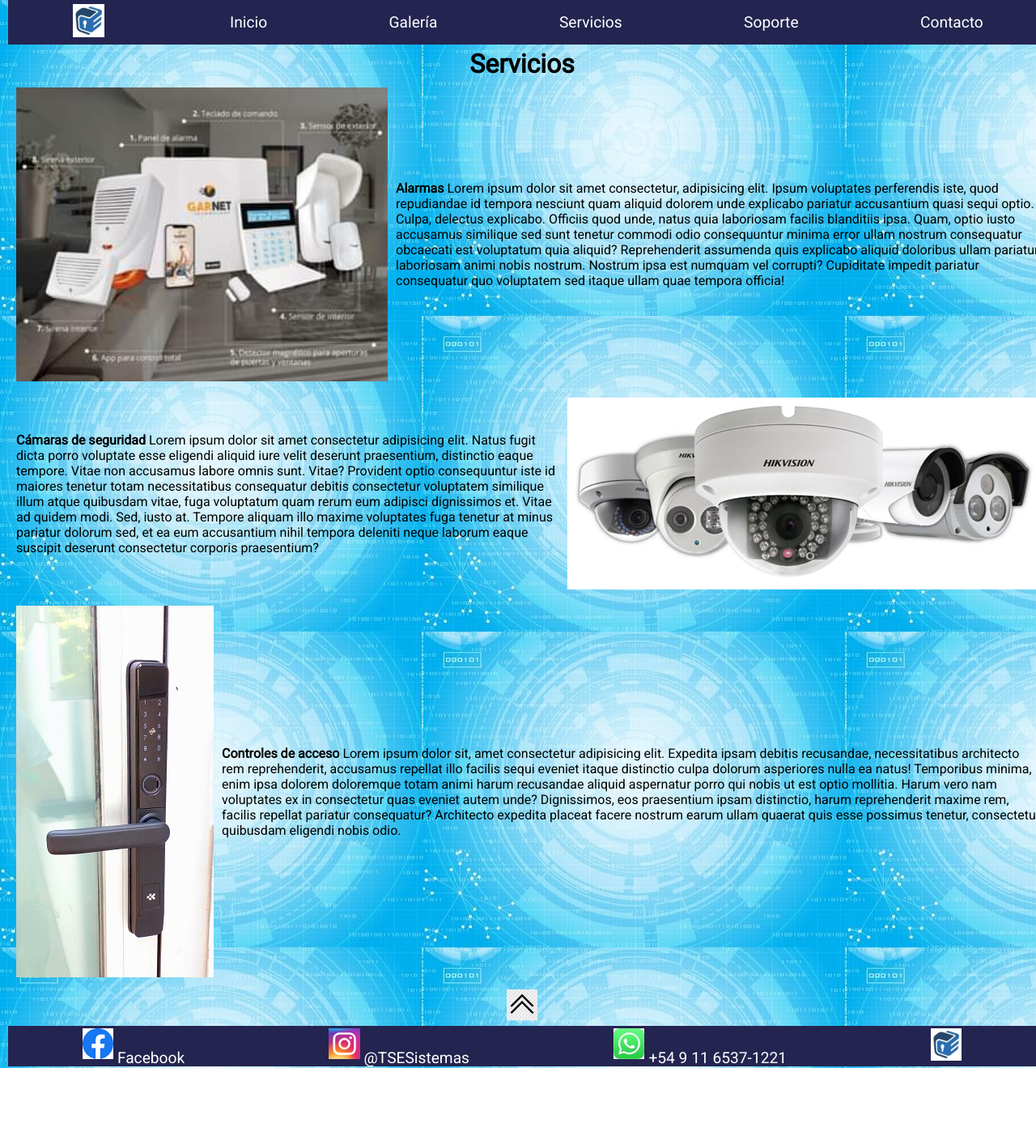
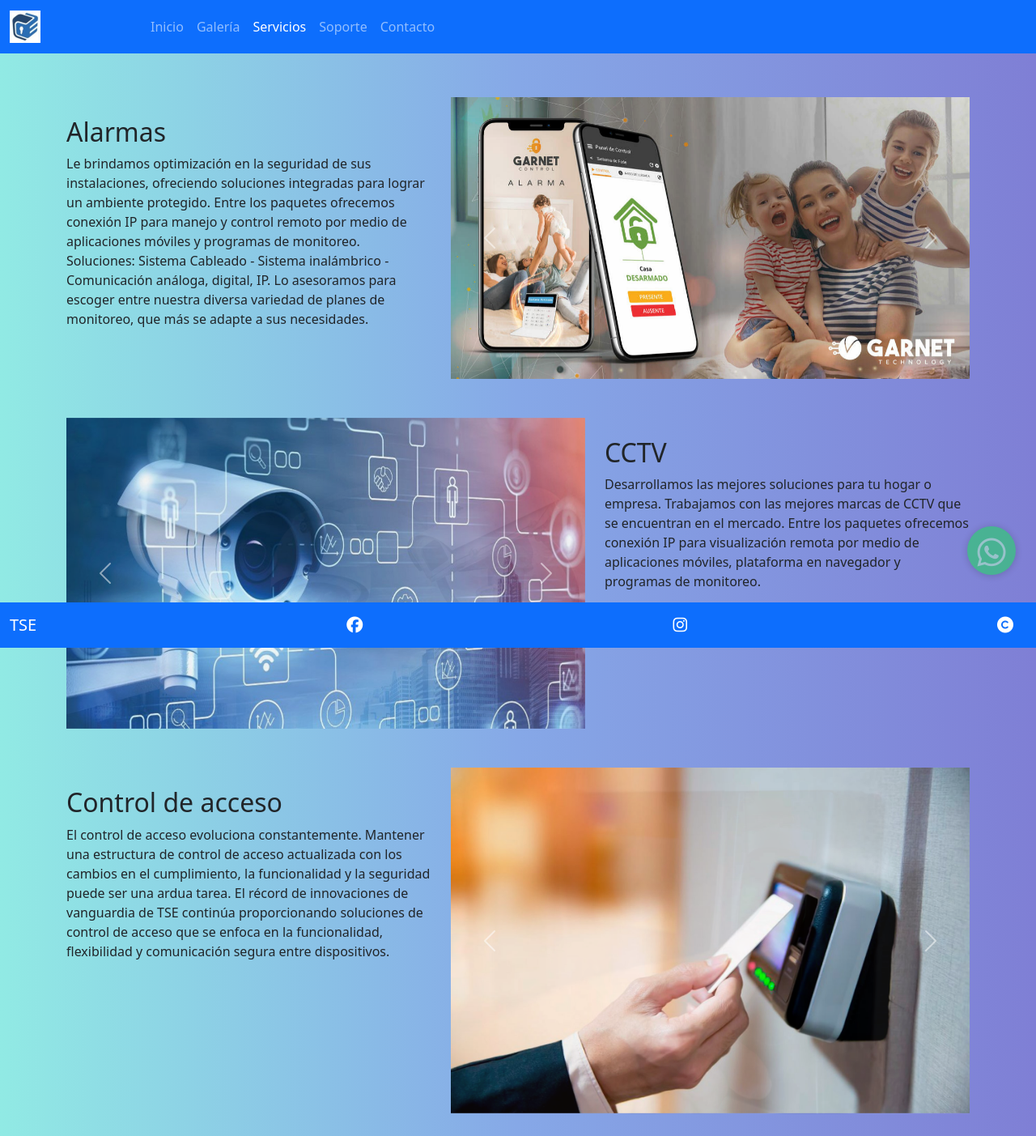
Before and after one commit to dufourdiego/TSESistemas, a plain HTML site: page pages/servicios.html in a window 1280 px wide. Shown: the top 1403 px of the page at 81% size. Before the commit the page ends 1319 px from the top, so only its background shows below. Drawn offline with nearby package versions, Linux system fonts and the light colour scheme.

Commit message:
Agrego nueva hoja Servicios.html utilizando Bootstrap

```diff
--- a/pages/servicios.html
+++ b/pages/servicios.html
@@ -1,100 +1,220 @@
-<!DOCTYPE html>
+<!doctype html>
 <html lang="en">
-<head>
-    <meta charset="UTF-8">
-    <meta http-equiv="X-UA-Compatible" content="IE=edge">
-    <meta name="viewport" content="width=device-width, initial-scale=1.0">
-    <title>Servicios</title>
-    <link rel="shortcut icon" href="../media/images/tse-pablo.ico">
+  <head>
+    <meta charset="utf-8">
+    <meta name="viewport" content="width=device-width, initial-scale=1">
+    <title>TSE - Servicios</title>
+    <link rel="shortcut icon" href="../media/images/tse-pablo.ico" type="image/x-icon">
 
-<!-- Enlace con la hoja CSS -->
+    <!-- Agrego hoja de estilos de Bootstrap -->
+    <link href="https://cdn.jsdelivr.net/npm/bootstrap@5.2.0-beta1/dist/css/bootstrap.min.css" rel="stylesheet" integrity="sha384-0evHe/X+R7YkIZDRvuzKMRqM+OrBnVFBL6DOitfPri4tjfHxaWutUpFmBp4vmVor" crossorigin="anonymous">
 
-	<link rel="stylesheet" href="../styles.css">
+    <!-- Agrego mi hoja de estilos CSS -->
+    <link rel="stylesheet" href="../css/styles.css">
+</head>
+  <body>
+      <header>
+
+        <!-- Barra de navegación con Botstrap -->
+
+        <nav class="navbar navbar-expand-lg navbar-dark fixed-top bg-primary">
+            <div class="container-fluid">
+                <a class="navbar-brand" href="../index.html"><img class="w-25" src="../media/images/tse-pablo.jpg" alt=""></a>
+                <button class="navbar-toggler" type="button" data-bs-toggle="collapse" data-bs-target="#navbarNav" aria-controls="navbarNav" aria-expanded="false" aria-label="Toggle navigation">
+                  <span class="navbar-toggler-icon"></span>
+                </button>
+                <div class="collapse navbar-collapse" id="navbarNav">
+                  <ul class="navbar-nav">
+                    <li class="nav-item">
+                      <a class="nav-link" href="../index.html">Inicio</a>
+                    </li>
+                    <li class="nav-item">
+                      <a class="nav-link" href="galeria.html">Galería</a>
+                    </li>
+                    <li class="nav-item">
+                      <a class="nav-link active" aria-current="page" href="servicios.html">Servicios</a>
+                    </li>
+                    <li class="nav-item">
+                        <a class="nav-link" href="soporte.html">Soporte</a>
+                    </li>
+                    <li class="nav-item">
+                        <a class="nav-link" href="contacto.html">Contacto</a>
+                    </li>
+                  </ul>
+                </div>
+            </div>
+        </nav>
+
+      </header>
+
+    <!-- Defino el GRID SYSTEM -->
+
+      <section class="container pt-4 pb-4">
+        <!-- Fila -->
+        <div class="row">
 
 
-</head>
+          <!-- 1 Columna para Mobila y 2 columnas para pantallas medianas y grandes: Cada fila tendrá una descripción y un Carousel de 3 imágenes -->
 
-<body>
+          <div class="col-sm-12 col-md-6 col-lg-5">
 
-    <main class="serv-container">
+            <h2 class="pt-4">Alarmas</h2>
+            <p>
+              Le brindamos optimización en la seguridad de sus instalaciones, ofreciendo soluciones integradas para lograr un ambiente protegido. Entre los paquetes ofrecemos conexión IP para manejo y control remoto por medio de aplicaciones móviles y programas de monitoreo.
+              Soluciones:
+              Sistema Cableado - Sistema inalámbrico - Comunicación análoga, digital, IP.
+              Lo asesoramos para escoger entre nuestra diversa variedad de planes de monitoreo, que más se adapte a sus necesidades.
 
-     <!-- header-->
+            </p>
+          </div>
 
-     <header class="serv-item"> <!-- Contenedor (padre)-->
+          <!-- 1 Columna para Mobila y 2 columnas para pantallas medianas y grandes -->
 
-        <!-- Encabezado y menú de navegación -->
+          <div class="col-sm-12 col-md-6 col-lg-7">
+            <div id="carouselExampleFade" class="carousel slide carousel-fade" data-bs-ride="carousel">
+              <div class="carousel-inner">
+                <div class="carousel-item active">
+                  <img src="../media/images/garnet-control.jpg" class="d-block w-100" alt="Alarma Garnet">
+                </div>
+                <div class="carousel-item">
+                  <img src="../media/images/garnet-control.jpg" class="d-block w-100" alt="Alarma Garnet">
+                </div>
+                <div class="carousel-item">
+                  <img src="../media/images/garnetcontrol-funcion.png" class="d-block w-100" alt="Alarma Garnet">
+                </div>
+              </div>
+              <button class="carousel-control-prev" type="button" data-bs-target="#carouselExampleFade" data-bs-slide="prev">
+                <span class="carousel-control-prev-icon" aria-hidden="true"></span>
+                <span class="visually-hidden">Previous</span>
+              </button>
+              <button class="carousel-control-next" type="button" data-bs-target="#carouselExampleFade" data-bs-slide="next">
+                <span class="carousel-control-next-icon" aria-hidden="true"></span>
+                <span class="visually-hidden">Next</span>
+              </button>
+            </div>
+          </div>
+        </div>
+      </section>
 
-		<nav class="cabecera"> <!-- Primer area del Grid - Cabecera (header) -->
-			<ul class="cabecera__lista header_fixed">
-				<li><a href="../index.html"><img  class="Logo" src="../media/images/tse-pablo.ico" alt="TSE Sistemas"></a></li>
-				<li><a class="cabecera__items" href="../index.html">Inicio</a></li>
-				<li><a class="cabecera__items" href="galeria.html">Galería</a></li>
-				<li><a class="cabecera__items" href="servicios.html">Servicios</a></li>
-				<li><a class="cabecera__items" href="soporte.html">Soporte</a></li>
-				<li><a class="cabecera__items" href="contacto.html">Contacto</a></li>
-			</ul>
-		</nav>
-    </header>
+      <section class="container pt-4 pb-4">
+        <!-- Fila -->
+        <div class="row">
 
-    <!-- fin header-->
+          <!-- 1 Columna para Mobila y 2 columnas para pantallas medianas y grandes: Cada fila tendrá una descripción y un Carousel de 3 imágenes -->
 
-    <!-- sección principal -->
+          <div class="col-sm-12 col-md-6 col-lg-7">
 
-    <h1 id="backtotop" class="serv-title serv-item">Servicios</h1>
+            <div id="carouselExampleFade" class="carousel slide carousel-fade" data-bs-ride="carousel">
+              <div class="carousel-inner">
+                <div class="carousel-item active">
+                  <img src="../media/images/cctv1.jpg" class="d-block w-100" alt="Cámara CCTV">
+                </div>
+                <div class="carousel-item">
+                  <img src="../media/images/cctv2.jpg" class="d-block w-100" alt="Cámara CCTV">
+                </div>
+                <div class="carousel-item">
+                  <img src="../media/images/cctv3.jpg" class="d-block w-100" alt="Cámara CCTV">
+                </div>
+              </div>
+              <button class="carousel-control-prev" type="button" data-bs-target="#carouselExampleFade" data-bs-slide="prev">
+                <span class="carousel-control-prev-icon" aria-hidden="true"></span>
+                <span class="visually-hidden">Previous</span>
+              </button>
+              <button class="carousel-control-next" type="button" data-bs-target="#carouselExampleFade" data-bs-slide="next">
+                <span class="carousel-control-next-icon" aria-hidden="true"></span>
+                <span class="visually-hidden">Next</span>
+              </button>
+            </div>
+          </div>
 
-    <section class="alarm serv-item">
 
-        <img class="alarm__img" src="../media/images/garnet.png" alt="Alarmas domiciliarias">
-        <p>
-            <b>Alarmas </b>Lorem ipsum dolor sit amet consectetur, adipisicing elit. Ipsum voluptates perferendis iste, quod repudiandae id tempora nesciunt quam aliquid dolorem unde explicabo pariatur accusantium quasi sequi optio. Culpa, delectus explicabo.
-            Officiis quod unde, natus quia laboriosam facilis blanditiis ipsa. Quam, optio iusto accusamus similique sed sunt tenetur commodi odio consequuntur minima error ullam nostrum consequatur obcaecati est voluptatum quia aliquid?
-            Reprehenderit assumenda quis explicabo aliquid doloribus ullam pariatur laboriosam animi nobis nostrum. Nostrum ipsa est numquam vel corrupti? Cupiditate impedit pariatur consequatur quo voluptatem sed itaque ullam quae tempora officia!
-        </p>
+        <!-- Elementos o columnas -->
 
-    </section>
+        <div class="col-sm-12 col-md-6 col-lg-5">
 
-    <section class="cam serv-item">
+          <h2 class="pt-4">CCTV</h2>
+          <p>
+            Desarrollamos las mejores soluciones para tu hogar o empresa.
+            Trabajamos con las mejores marcas de CCTV que se encuentran en el mercado.
+            Entre los paquetes ofrecemos conexión IP para visualización remota por medio de aplicaciones
+            móviles, plataforma en navegador y programas de monitoreo.
+          </p>
+        </div>
+        </div>
+      </section>
 
-        <img class="cam__img" src="../media/images/camaras-hik.jpg" alt="Cámaras de seguridad">
-        <p class="cam__p">
-            <b>Cámaras de seguridad </b>Lorem ipsum dolor sit amet consectetur adipisicing elit. Natus fugit dicta porro voluptate esse eligendi aliquid iure velit deserunt praesentium, distinctio eaque tempore. Vitae non accusamus labore omnis sunt. Vitae?
-            Provident optio consequuntur iste id maiores tenetur totam necessitatibus consequatur debitis consectetur voluptatem similique illum atque quibusdam vitae, fuga voluptatum quam rerum eum adipisci dignissimos et. Vitae ad quidem modi.
-            Sed, iusto at. Tempore aliquam illo maxime voluptates fuga tenetur at minus pariatur dolorum sed, et ea eum accusantium nihil tempora deleniti neque laborum eaque suscipit deserunt consectetur corporis praesentium?
-        </p>
-    </section>
+      <section class="container pt-4 pb-4">
+        <!-- Fila -->
+        <div class="row">
 
-    <section class="door serv-item">
+            <!-- 1 Columna para Mobila y 2 columnas para pantallas medianas y grandes: Cada fila tendrá una descripción y un Carousel de 3 imágenes -->
 
-        <img class="door__img" src="../media/images/cerradura.jpeg" alt="Controles de acceso">
-        <p>
-            <b>Controles de acceso </b>Lorem ipsum dolor sit, amet consectetur adipisicing elit. Expedita ipsam debitis recusandae, necessitatibus architecto rem reprehenderit, accusamus repellat illo facilis sequi eveniet itaque distinctio culpa dolorum asperiores nulla ea natus!
-            Temporibus minima, enim ipsa dolorem doloremque totam animi harum recusandae aliquid aspernatur porro qui nobis ut est optio mollitia. Harum vero nam voluptates ex in consectetur quas eveniet autem unde?
-            Dignissimos, eos praesentium ipsam distinctio, harum reprehenderit maxime rem, facilis repellat pariatur consequatur? Architecto expedita placeat facere nostrum earum ullam quaerat quis esse possimus tenetur, consectetur quibusdam eligendi nobis odio.
-        </p>
-    </section>
+          <div class="col-sm-12 col-md-6 col-lg-5">
 
-    <p class="serv-back volver">
-        <a href="#backtotop"><img class="Logo"  src="../media/images/up.png" alt=" Ir arriba"></a>
-    </p>
+            <h2 class="pt-4">Control de acceso</h2>
+            <p>
+              El control de acceso evoluciona constantemente.
+              Mantener una estructura de control de acceso actualizada con los cambios en el cumplimiento,
+              la funcionalidad y la seguridad puede ser una ardua tarea. El récord de innovaciones de vanguardia
+              de TSE continúa proporcionando soluciones de control de acceso que se enfoca en la funcionalidad,
+              flexibilidad y comunicación segura entre dispositivos.
+            </p>
+          </div>
 
-    <!-- fin sección principal-->
+          <!--  Elementos o columnas -->
 
-    <!-- footer -->
-    <nav class="pie serv-footer serv-item">
+          <div class="col-sm-12 col-md-6 col-lg-7">
+            <div id="carouselExampleFade" class="carousel slide carousel-fade" data-bs-ride="carousel">
+              <div class="carousel-inner">
+                <div class="carousel-item active">
+                  <img src="../media/images/acceso1.jpg" class="d-block w-100" alt="Acceso">
+                </div>
+                <div class="carousel-item">
+                  <img src="../media/images/acceso2.jpg" class="d-block w-100" alt="Acceso">
+                </div>
+                <div class="carousel-item">
+                  <img src="../media/images/acceso3.jpg" class="d-block w-100" alt="Acceso">
+                </div>
+              </div>
+              <button class="carousel-control-prev" type="button" data-bs-target="#carouselExampleFade" data-bs-slide="prev">
+                <span class="carousel-control-prev-icon" aria-hidden="true"></span>
+                <span class="visually-hidden">Previous</span>
+              </button>
+              <button class="carousel-control-next" type="button" data-bs-target="#carouselExampleFade" data-bs-slide="next">
+                <span class="carousel-control-next-icon" aria-hidden="true"></span>
+                <span class="visually-hidden">Next</span>
+              </button>
+            </div>
+          </div>
+        </div>
+      </section>
 
-        <ul class="pie__lista">
-            <li><a class="pie__items" href="https://www.facebook.com/" target="_blank"><img class="Logo" src="../media/images/Facebook.png" alt=" Seguinos en Facebook">Facebook</a></li>
-            <li><a class="pie__items" href="https://www.instagram.com/" target="_blank"><img class="Logo"  src="../media/images/instagram.png" alt=" Seguinos en Instagram">@TSESistemas</a></li>
-            <li><a class="pie__items" href="https://wa.me/+54965371221?text=Bienvenido%20a%20TSE%20-%20Chatea%20con%20nosotros" target="_blank"><img class="Logo"  src="../media/images/whatsapp.jpg" alt=" Nuestro WhatsApp">+54 9 11 6537-1221</a></li>
-            <li><img  class="Logo" src="../media/images/tse-pablo.ico" alt="TSE Sistemas"></li>
+      <!-- Logo animado de Whatsapp -->
 
-        </ul>
+      <a href="https://wa.me/1164827807" class="wa-btn animacion" target="_blank">
+        <i class="fa fa-whatsapp icono animacion"></i>
+      </a>
 
+      <!-- Footer utilizando Bootstrap -->
+
+      <footer>
+
+        <nav class="navbar fixed-bottom bg-primary navbar-dark">
+            <div class="container-fluid nav-item">
+                <a class="navbar-brand" href="../index.html">TSE</a>
+                <a href="https://www.facebook.com" target="_blank"><i class="navbar-brand fa-brands fa-facebook"></i></a>
+                <a href="https://www.instagram.com" target="_blank"><i class="navbar-brand fa-brands fa-instagram"></i></a>
+                <i class="navbar-brand fa-solid fa-copyright"></i>
+
+
+            </div>
     </nav>
 
-    <!-- Fin del footer -->
+      </footer>
 
-</main>
+      <!-- Agrego librerías de JS de Bootstrap y de iconos de Font Awesome -->
 
+    <script src="https://cdn.jsdelivr.net/npm/bootstrap@5.2.0-beta1/dist/js/bootstrap.bundle.min.js" integrity="sha384-pprn3073KE6tl6bjs2QrFaJGz5/SUsLqktiwsUTF55Jfv3qYSDhgCecCxMW52nD2" crossorigin="anonymous"></script>
+    <script src="https://kit.fontawesome.com/b6c0b7a831.js" crossorigin="anonymous"></script>
 </body>
 </html>
```
